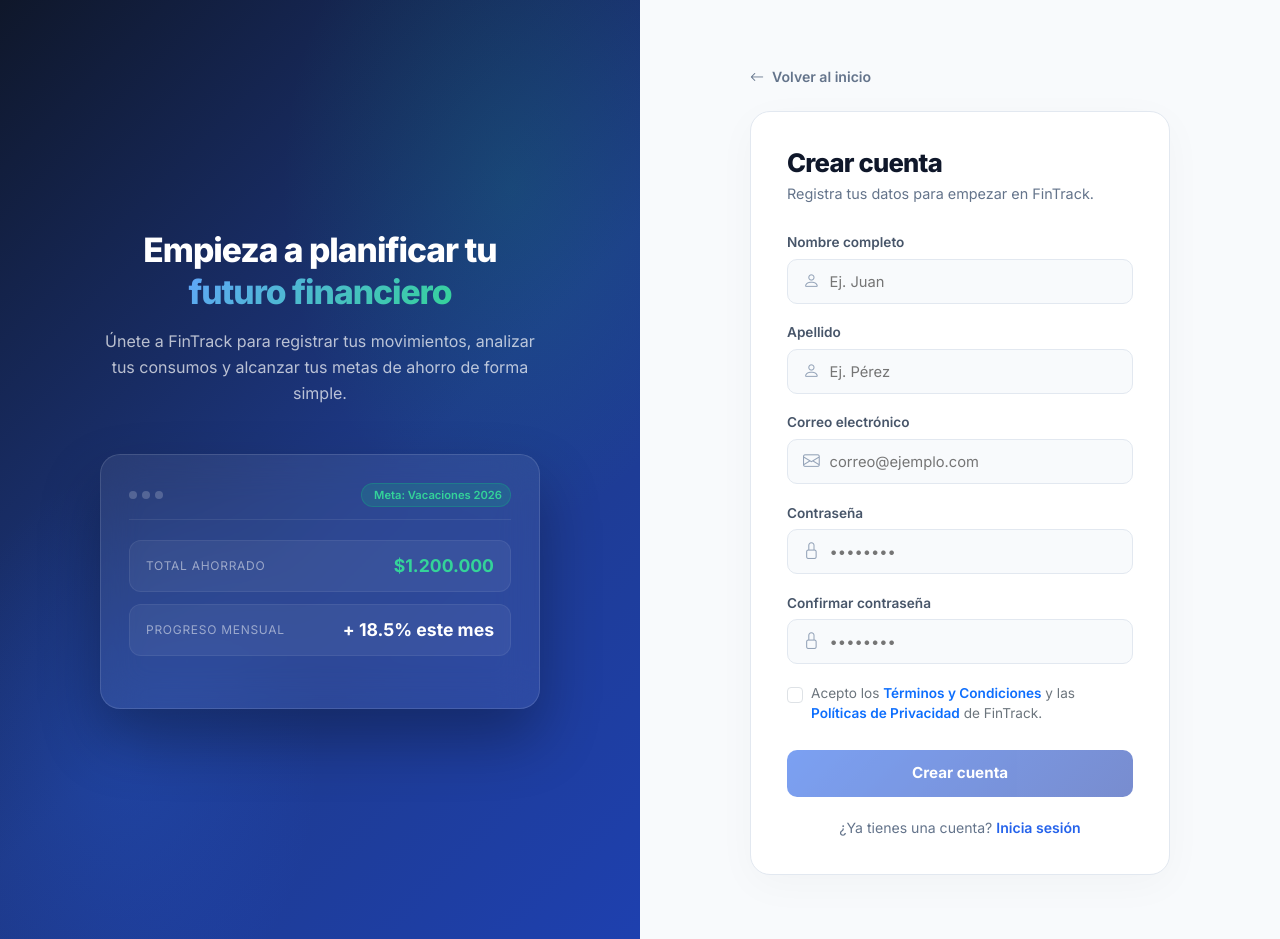
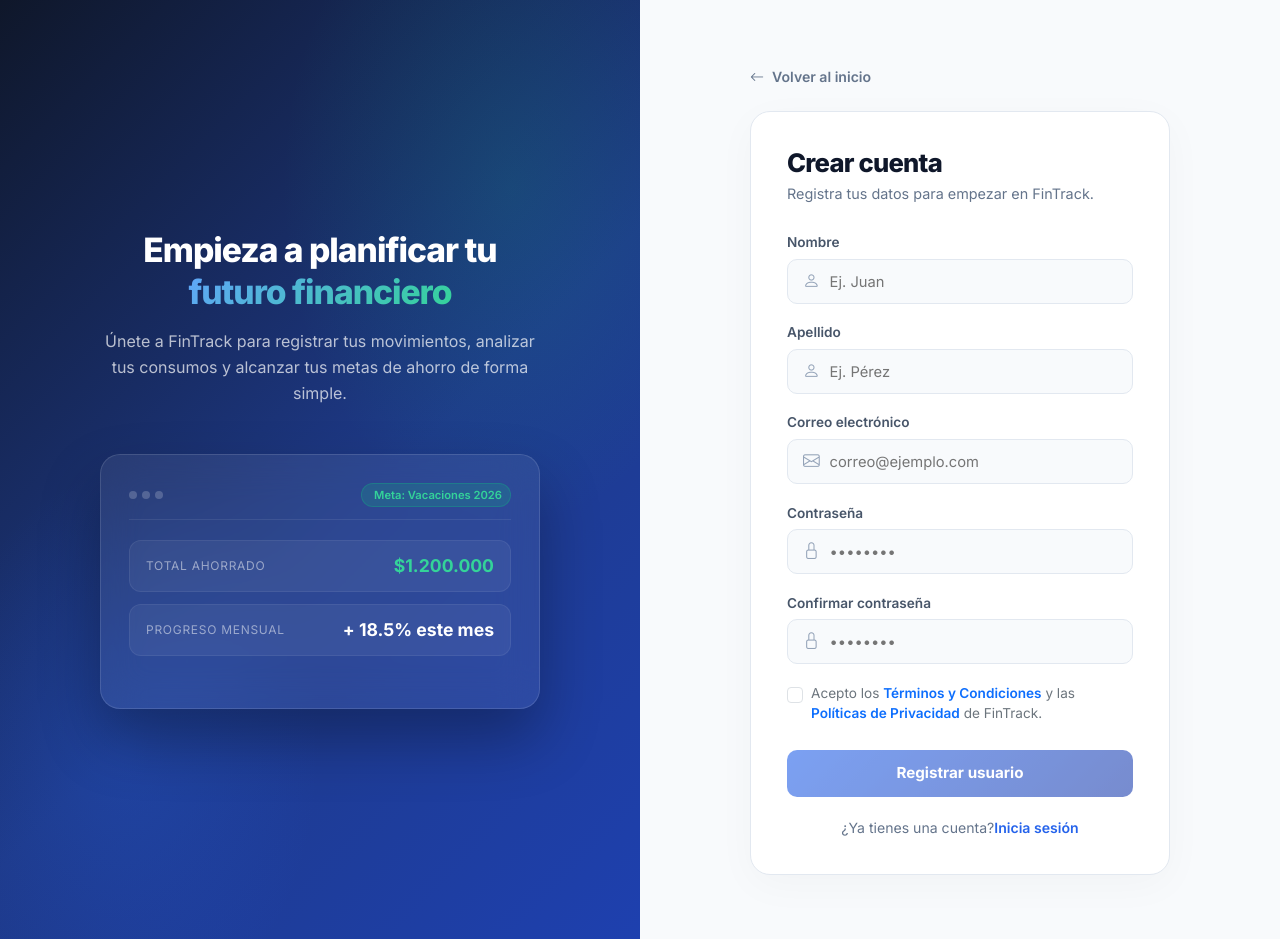
Before and after one commit to darkbastic/fintrack-frontend, a React (Vite) app: page /register in a window 1280 px wide. Built offline with nearby package versions, Linux system fonts and the light colour scheme.

Commit message:
formulario de registro implementado

```diff
--- /dev/null
+++ b/src/components/AlertMessage.jsx
@@ -0,0 +1,12 @@
+
+const AlertMessage = ({ type = "success", children }) => {
+  if (!children) return null;
+
+  return (
+    <div className={`alert alert-${type} mt-3 alert-animated`}>
+      {children}
+    </div>
+  );
+};
+
+export default AlertMessage;
--- a/src/components/RegisterForm.jsx
+++ b/src/components/RegisterForm.jsx
@@ -1,18 +1,80 @@
-import { useState } from 'react'
-import { Link } from 'react-router-dom'
+import { useState } from "react";
+import { Link } from "react-router-dom";
+import { registerUser } from "../api/user.api";
+import AlertMessage from "./AlertMessage";
 
-const RegisterForm = ({ onSubmit }) => {
-  const [accepted, setAccepted] = useState(false)
+const RegisterForm = () => {
+  const [form, setForm] = useState({
+    name: "",
+    lastname: "",
+    email: "",
+    password: "",
+    confirmPassword: "",
+  });
+  const [accepted, setAccepted] = useState(false);
+  const [loading, setLoading] = useState(false);
+  const [message, setMessage] = useState("");
+  const [error, setError] = useState("");
+
+  const handleChange = ({ target }) => {
+    setForm({
+      ...form,
+      [target.name]: target.value,
+    });
+  };
+
+  const handleSubmit = async (e) => {
+    e.preventDefault();
+    setMessage("");
+    setError("");
+
+    if (form.password !== form.confirmPassword) {
+      setError("Las contraseñas no coinciden.");
+      return;
+    }
+
+    setLoading(true);
+
+    try {
+      const { confirmPassword, ...userData } = form;
+      const response = await registerUser(userData);
+      console.log(response.data);
+      setMessage("Usuario registrado correctamente.");
+      setForm({
+        name: "",
+        lastname: "",
+        email: "",
+        password: "",
+        confirmPassword: "",
+      });
+      setAccepted(false);
+    } catch (error) {
+      console.error(error);
+      setError(
+        error.response?.data?.message || "Error al registrar el usuario.",
+      );
+    } finally {
+      setLoading(false);
+    }
+  };
 
   return (
     <div className="rg-card">
       <h2 className="rg-title mb-1 text-center text-lg-start">Crear cuenta</h2>
-      <p className="rg-subtitle text-center text-lg-start">Registra tus datos para empezar en FinTrack.</p>
+      <p className="rg-subtitle text-center text-lg-start">
+        Registra tus datos para empezar en FinTrack.
+      </p>
 
-      <form onSubmit={onSubmit} className="row g-0">
+      <AlertMessage type="success">{message}</AlertMessage>
+
+      <AlertMessage type="danger">{error}</AlertMessage>
+
+      <form onSubmit={handleSubmit} className="row g-0">
         {/* Nombre */}
         <div className="col-12 rg-input-wrapper">
-          <label htmlFor="rg-name" className="rg-input-label">Nombre completo</label>
+          <label htmlFor="rg-name" className="rg-input-label">
+            Nombre
+          </label>
           <div className="rg-input-container">
             <i className="bi bi-person rg-input-icon" />
             <input
@@ -21,6 +83,8 @@
               type="text"
               className="rg-input"
               placeholder="Ej. Juan"
+              value={form.name}
+              onChange={handleChange}
               required
             />
           </div>
@@ -28,7 +92,9 @@
 
         {/* Apellido */}
         <div className="col-12 rg-input-wrapper">
-          <label htmlFor="rg-surname" className="rg-input-label">Apellido</label>
+          <label htmlFor="rg-surname" className="rg-input-label">
+            Apellido
+          </label>
           <div className="rg-input-container">
             <i className="bi bi-person rg-input-icon" />
             <input
@@ -37,6 +103,8 @@
               type="text"
               className="rg-input"
               placeholder="Ej. Pérez"
+              value={form.lastname}
+              onChange={handleChange}
               required
             />
           </div>
@@ -44,7 +112,9 @@
 
         {/* Correo electrónico */}
         <div className="col-12 rg-input-wrapper">
-          <label htmlFor="rg-email" className="rg-input-label">Correo electrónico</label>
+          <label htmlFor="rg-email" className="rg-input-label">
+            Correo electrónico
+          </label>
           <div className="rg-input-container">
             <i className="bi bi-envelope rg-input-icon" />
             <input
@@ -53,6 +123,8 @@
               type="email"
               className="rg-input"
               placeholder="correo@ejemplo.com"
+              value={form.email}
+              onChange={handleChange}
               required
             />
           </div>
@@ -60,7 +132,9 @@
 
         {/* Contraseña */}
         <div className="col-12 rg-input-wrapper">
-          <label htmlFor="rg-password" className="rg-input-label">Contraseña</label>
+          <label htmlFor="rg-password" className="rg-input-label">
+            Contraseña
+          </label>
           <div className="rg-input-container">
             <i className="bi bi-lock rg-input-icon" />
             <input
@@ -69,6 +143,8 @@
               type="password"
               className="rg-input"
               placeholder="••••••••"
+              value={form.password}
+              onChange={handleChange}
               required
             />
           </div>
@@ -76,7 +152,9 @@
 
         {/* Confirmar contraseña */}
         <div className="col-12 rg-input-wrapper">
-          <label htmlFor="rg-confirm-password" className="rg-input-label">Confirmar contraseña</label>
+          <label htmlFor="rg-confirm-password" className="rg-input-label">
+            Confirmar contraseña
+          </label>
           <div className="rg-input-container">
             <i className="bi bi-lock rg-input-icon" />
             <input
@@ -85,6 +163,8 @@
               type="password"
               className="rg-input"
               placeholder="••••••••"
+              value={form.confirmPassword}
+              onChange={handleChange}
               required
             />
           </div>
@@ -100,8 +180,27 @@
               checked={accepted}
               onChange={(e) => setAccepted(e.target.checked)}
             />
-            <label htmlFor="rg-policy-check" className="form-check-label text-secondary rg-policy-label">
-              Acepto los <a href="#" onClick={e => e.preventDefault()} className="text-primary text-decoration-none fw-semibold">Términos y Condiciones</a> y las <a href="#" onClick={e => e.preventDefault()} className="text-primary text-decoration-none fw-semibold">Políticas de Privacidad</a> de FinTrack.
+            <label
+              htmlFor="rg-policy-check"
+              className="form-check-label text-secondary rg-policy-label"
+            >
+              Acepto los{" "}
+              <a
+                href="#"
+                onClick={(e) => e.preventDefault()}
+                className="text-primary text-decoration-none fw-semibold"
+              >
+                Términos y Condiciones
+              </a>{" "}
+              y las{" "}
+              <a
+                href="#"
+                onClick={(e) => e.preventDefault()}
+                className="text-primary text-decoration-none fw-semibold"
+              >
+                Políticas de Privacidad
+              </a>{" "}
+              de FinTrack.
             </label>
           </div>
         </div>
@@ -111,16 +210,16 @@
           <button
             type="submit"
             className="rg-btn-submit"
-            disabled={!accepted}
+            disabled={!accepted || loading}
           >
-            Crear cuenta
+            {loading ? "Registrando..." : "Registrar usuario"}
           </button>
         </div>
 
         {/* Login redirect link */}
         <div className="col-12">
           <p className="rg-footer-text">
-            ¿Ya tienes una cuenta?{' '}
+            ¿Ya tienes una cuenta?
             <Link to="/login" className="rg-footer-link">
               Inicia sesión
             </Link>
@@ -128,7 +227,7 @@
         </div>
       </form>
     </div>
-  )
-}
+  );
+};
 
-export default RegisterForm
+export default RegisterForm;
--- a/src/css/index.css
+++ b/src/css/index.css
@@ -316,3 +316,19 @@
 .anim-2 { animation: fadeUp .6s .12s ease both; }
 .anim-3 { animation: fadeUp .6s .24s ease both; }
 .anim-4 { animation: fadeUp .6s .36s ease both; }
+
+/* ---------- Alert Message Animation ---------- */
+@keyframes alertFadeIn {
+  from {
+    opacity: 0;
+    transform: translateY(-12px);
+  }
+  to {
+    opacity: 1;
+    transform: translateY(0);
+  }
+}
+
+.alert-animated {
+  animation: alertFadeIn 0.35s cubic-bezier(0.16, 1, 0.3, 1) forwards;
+}
```
